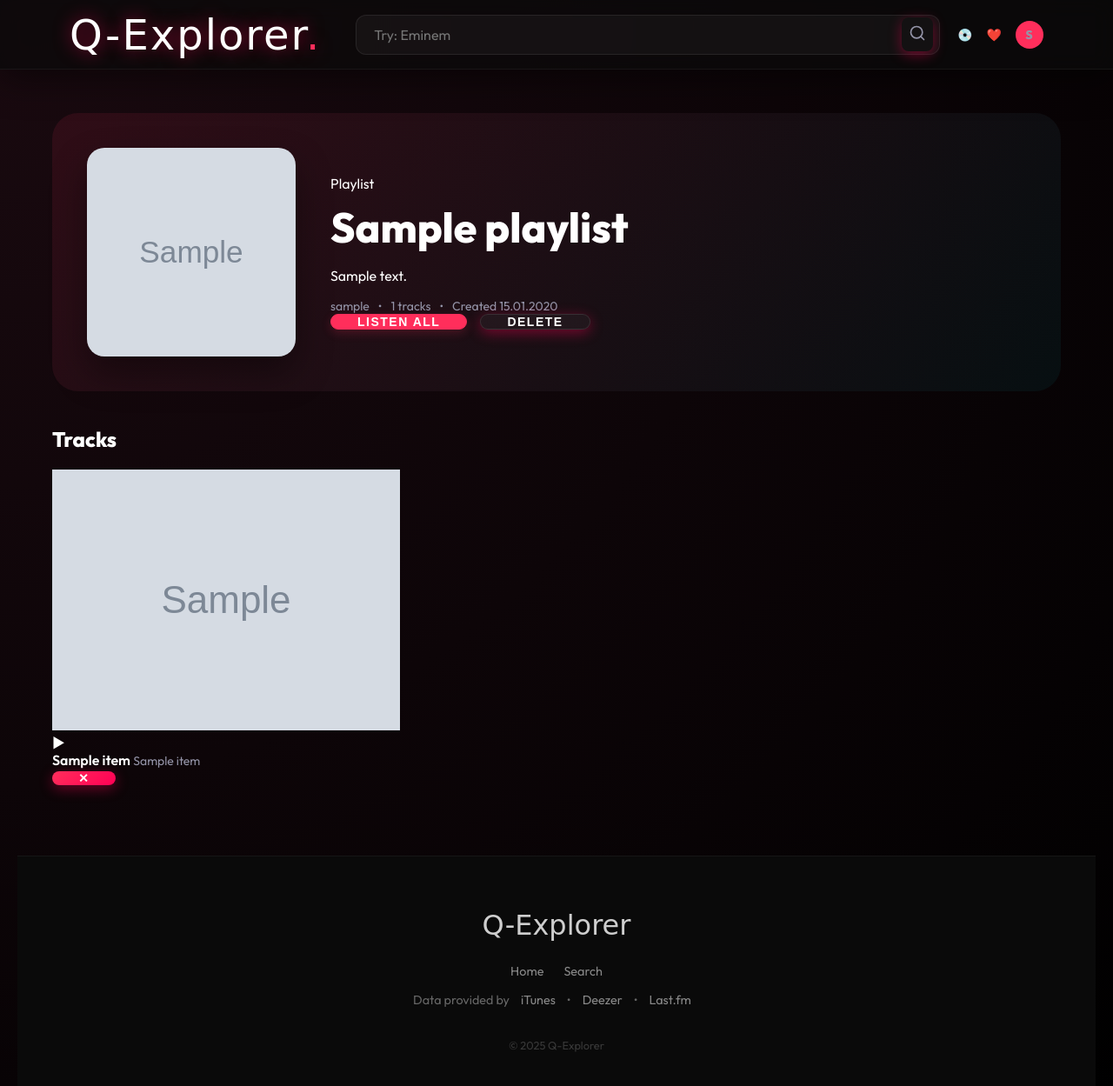
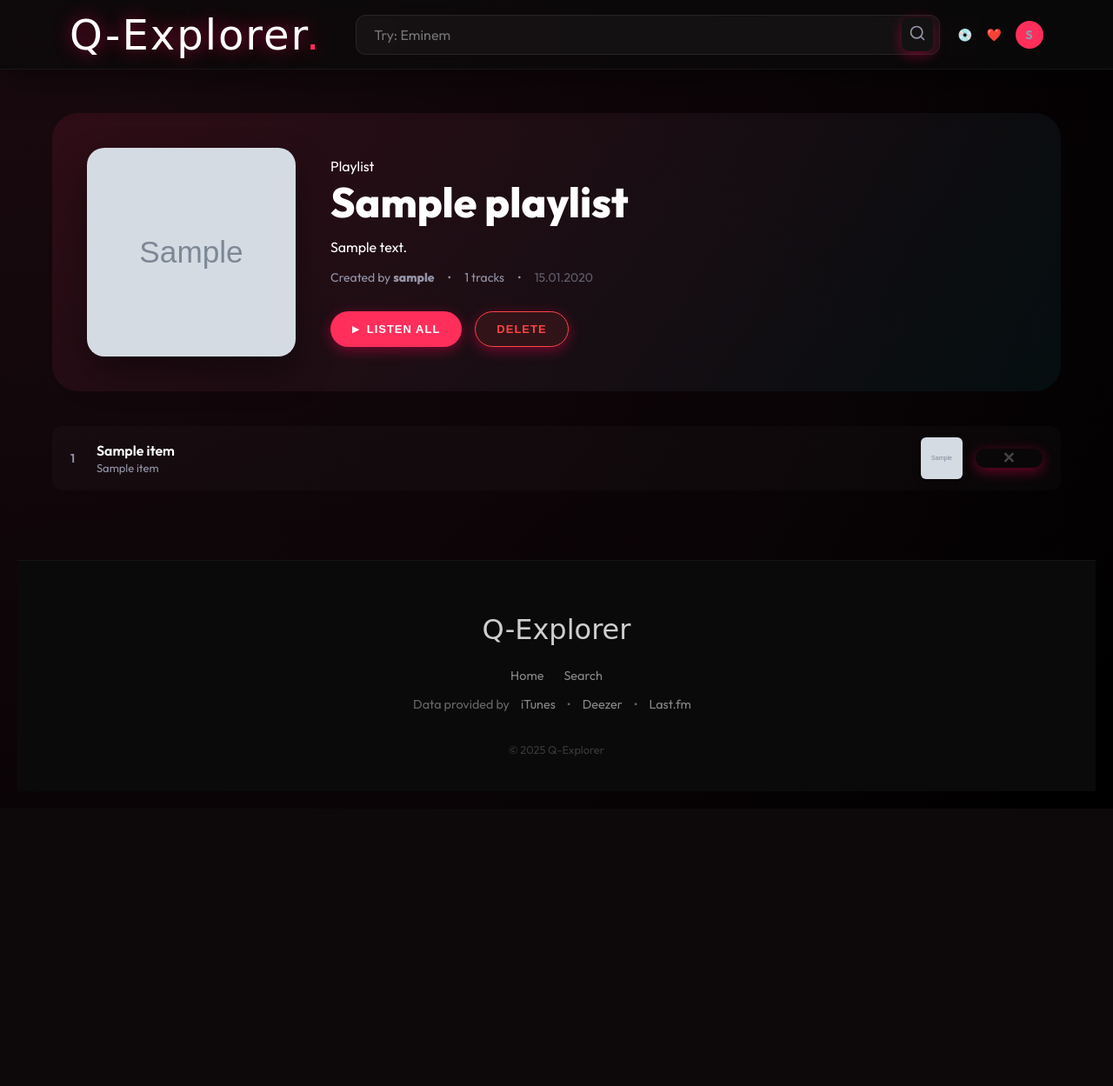
Before and after one commit to ilsgeorg-byte/q-explorer, a Flask app: page /playlist/1 in a window 1280 px wide. Shown: the top 1249 px of the page at 87% size. After the commit the page ends 930 px from the top, so only its background shows below. Run offline with Flask 3, Linux system fonts and the light colour scheme; a user stored in the database is signed in; tables that the repository leaves empty hold one stand-in row (values such as "Sample post"); grey boxes marked "Sample" are stand-in pictures; some web fonts are replaced.

Commit message:
Playlist refactoring

```diff
--- a/app.py
+++ b/app.py
@@ -606,14 +606,17 @@ def add_to_playlist():
     if playlist.user_id != current_user.id:
         return jsonify({'error': 'Access denied'}), 403
 
-    # Проверяем, нет ли уже этого трека в плейлисте
-    existing = PlaylistItem.query.filter_by(playlist_id=playlist_id, track_id=str(track_data['id'])).first()
+    # Combined ID to store album reference: "albumId|trackId"
+    stored_id = f"{track_data.get('albumId', '')}|{track_data['id']}" if track_data.get('albumId') else str(track_data['id'])
+
+    # Check for existing item
+    existing = PlaylistItem.query.filter_by(playlist_id=playlist_id, track_id=stored_id).first()
     if existing:
         return jsonify({'status': 'already_exists'})
 
     new_item = PlaylistItem(
         playlist_id=playlist_id,
-        track_id=str(track_data['id']),
+        track_id=stored_id,
         title=track_data['title'],
         artist_name=track_data.get('artist'),
         image_url=track_data.get('img')
--- a/static/script.js
+++ b/static/script.js
@@ -12,6 +12,7 @@ function openMusicModal(spotifyLink, appleCollectionId, appleTrackId, youtubeLin
     // Store metadata for playlist picker
     currentModalTrack = {
         id: appleTrackId || appleCollectionId,
+        albumId: appleCollectionId,
         title: trackTitle,
         artist: artistName,
         img: imgUrl
--- a/static/style.css
+++ b/static/style.css
@@ -2068,12 +2068,28 @@ button:hover {
     display: flex;
     align-items: center;
     justify-content: center;
-}
-
-.playlist-art img {
+    box-shadow: 0 8px 20px rgba(0, 0, 0, 0.3);
+}
+
+/* 2x2 Grid for Artwork Collage */
+.art-collage {
+    display: grid;
+    grid-template-columns: repeat(2, 1fr);
+    grid-template-rows: repeat(2, 1fr);
+    width: 100%;
+    height: 100%;
+}
+
+.art-collage img {
     width: 100%;
     height: 100%;
     object-fit: cover;
+}
+
+/* If only 1 or 2 images, handle gracefully */
+.art-collage img:only-child {
+    grid-column: span 2;
+    grid-row: span 2;
 }
 
 .empty-art {
@@ -2120,15 +2136,101 @@ button:hover {
 
 .playlist-meta h1 {
     font-size: 48px;
-    margin: 10px 0;
+    margin: 5px 0 15px 0;
+    line-height: 1.1;
 }
 
 .playlist-meta .stats {
     display: flex;
     align-items: center;
-    gap: 10px;
+    gap: 15px;
     color: var(--text-sub);
     font-size: 14px;
+    margin-bottom: 30px;
+}
+
+.playlist-meta .actions {
+    display: flex;
+    gap: 15px;
+    margin-top: 10px;
+}
+
+/* Premium Button Style (like modal buttons) */
+.btn-premium {
+    display: inline-flex;
+    align-items: center;
+    justify-content: center;
+    padding: 12px 24px;
+    border-radius: 50px;
+    font-weight: 700;
+    font-size: 13px;
+    text-transform: uppercase;
+    letter-spacing: 1px;
+    cursor: pointer;
+    transition: 0.2s;
+    text-decoration: none;
+    border: 1px solid transparent;
+}
+
+.btn-premium-primary {
+    background: var(--primary);
+    color: #fff;
+}
+
+.btn-premium-primary:hover {
+    background: #ff4770;
+    transform: translateY(-2px);
+    box-shadow: 0 5px 15px rgba(255, 0, 85, 0.4);
+}
+
+.btn-premium-danger {
+    background: rgba(255, 68, 68, 0.1);
+    border-color: #ff4444;
+    color: #ff4444;
+}
+
+.btn-premium-danger:hover {
+    background: #ff4444;
+    color: #fff;
+    transform: translateY(-2px);
+    box-shadow: 0 5px 15px rgba(255, 68, 68, 0.4);
+}
+
+.btn-premium-glass {
+    background: rgba(255, 255, 255, 0.05);
+    border-color: rgba(255, 255, 255, 0.2);
+    color: #fff;
+}
+
+.btn-premium-glass:hover {
+    background: rgba(255, 255, 255, 0.15);
+    border-color: #fff;
+}
+
+/* MINI ACTIONS FOR CARDS */
+.playlist-actions {
+    margin-top: 15px;
+    display: flex;
+    justify-content: flex-end;
+}
+
+.btn-delete-mini {
+    background: rgba(255, 68, 68, 0.1);
+    border: 1px solid rgba(255, 68, 68, 0.2);
+    color: #ff4444;
+    padding: 6px 12px;
+    border-radius: 12px;
+    font-size: 11px;
+    font-weight: 700;
+    text-transform: uppercase;
+    cursor: pointer;
+    transition: 0.2s;
+}
+
+.btn-delete-mini:hover {
+    background: #ff4444;
+    color: #fff;
+    border-color: #ff4444;
 }
 
 /* Modal Styling */
@@ -2201,3 +2303,79 @@ button:hover {
     background: var(--primary);
     color: #fff;
 }
+
+/* COMPACT TRACK ROWS FOR PLAYLISTS */
+.track-row-compact {
+    display: flex;
+    align-items: center;
+    padding: 12px 20px;
+    border-radius: 12px;
+    transition: 0.2s;
+    background: rgba(255, 255, 255, 0.02);
+    margin-bottom: 8px;
+    border: 1px solid transparent;
+}
+
+.track-row-compact:hover {
+    background: rgba(255, 255, 255, 0.05);
+    border-color: rgba(255, 255, 255, 0.1);
+}
+
+.track-num-compact {
+    width: 30px;
+    color: var(--text-sub);
+    font-size: 14px;
+    font-weight: 600;
+}
+
+.track-info-compact {
+    flex: 1;
+    margin-right: 20px;
+}
+
+.track-title-compact {
+    font-weight: 600;
+    color: #fff;
+    margin-bottom: 2px;
+}
+
+.track-artist-compact {
+    font-size: 13px;
+    color: var(--text-sub);
+}
+
+.track-art-compact {
+    width: 48px;
+    height: 48px;
+    border-radius: 6px;
+    overflow: hidden;
+    cursor: pointer;
+    transition: 0.2s;
+    box-shadow: 0 4px 10px rgba(0, 0, 0, 0.3);
+}
+
+.track-art-compact:hover {
+    transform: scale(1.1);
+    box-shadow: 0 4px 15px var(--primary-dim);
+}
+
+.track-art-compact img {
+    width: 100%;
+    height: 100%;
+    object-fit: cover;
+}
+
+.btn-remove-track {
+    margin-left: 15px;
+    background: transparent;
+    border: none;
+    color: #444;
+    font-size: 18px;
+    cursor: pointer;
+    transition: 0.2s;
+}
+
+.btn-remove-track:hover {
+    color: #ff4444;
+    transform: scale(1.2);
+}
--- a/templates/views/playlist_detail.html
+++ b/templates/views/playlist_detail.html
@@ -2,7 +2,14 @@
     <div class="playlist-header glass-card">
         <div class="playlist-cover">
             {% if playlist.items %}
-            <img src="{{ playlist.items[0].image_url|replace('100x100bb', '600x600bb') }}" alt="{{ playlist.name }}">
+            {% set ns = namespace(found=[]) %}
+            {% for item in playlist.items %}
+            {% if item.image_url not in ns.found and ns.found|length < 4 %} {% set ns.found=ns.found + [item.image_url]
+                %} {% endif %} {% endfor %} <div class="art-collage">
+                {% for img in ns.found %}
+                <img src="{{ img|replace('100x100bb', '600x600bb') }}" loading="lazy">
+                {% endfor %}
+        </div>
         {% else %}
         <div class="empty-art-large">🎵</div>
         {% endif %}
@@ -14,50 +21,55 @@
         <p class="description">{{ playlist.description }}</p>
         {% endif %}
         <div class="stats">
-                <span>{{ playlist.owner.username }}</span>
+            <span>Created by <strong>{{ playlist.owner.username }}</strong></span>
             <span class="dot">•</span>
             <span>{{ playlist.items|length }} tracks</span>
             <span class="dot">•</span>
-                <span>Created {{ playlist.created_at.strftime('%d.%m.%Y') }}</span>
+            <span style="opacity: 0.6;">{{ playlist.created_at.strftime('%d.%m.%Y') }}</span>
         </div>
         <div class="actions">
-                <button class="btn-primary" onclick="playPlaylist({{ playlist.id }})">Listen All</button>
-                <button class="btn-glass" onclick="deletePlaylist({{ playlist.id }}, true)">Delete</button>
+            <button class="btn-premium btn-premium-primary" onclick="playPlaylist({{ playlist.id }})">
+                <span style="font-size: 10px; margin-right: 8px;">▶</span> Listen All
+            </button>
+            <button class="btn-premium btn-premium-danger" onclick="deletePlaylist({{ playlist.id }}, true)">
+                Delete
+            </button>
         </div>
     </div>
     </div>
 
     <div class="tracks-container">
-        <h2 class="tracks-title">Tracks</h2>
         {% if playlist.items %}
-        <div class="song-list card-grid">
+        <div class="song-list-compact">
             {% for item in playlist.items %}
-            <div class="song-card glass-card animate-in-up" style="animation-delay: {{ loop.index * 0.05 }}s">
-                <div class="song-art">
+            <div class="track-row-compact animate-in-up" style="animation-delay: {{ loop.index * 0.03 }}s"
+                onclick="openMusicModal('', '', '{{ item.track_id }}', '', '{{ item.title|replace('\'', '\\\'') }}', '{{ item.artist_name|replace('\'', '\\\'') }}', '{{ item.image_url }}')">
+
+                <div class="track-num-compact">{{ loop.index }}</div>
+
+                <div class="track-info-compact">
+                    <div class="track-title-compact">{{ item.title }}</div>
+                    <div class="track-artist-compact">{{ item.artist_name }}</div>
+                </div>
+
+                <!-- RIGHT SIDE: CLICKABLE ALBUM ARTWORK -->
+                {% set album_id = item.track_id.split('|')[0] if '|' in item.track_id else '' %}
+                <div class="track-art-compact"
+                    onclick="event.stopPropagation(); if('{{ album_id }}') window.location.href='/album/{{ album_id }}'"
+                    title="Go to Album">
                     <img src="{{ item.image_url }}" alt="{{ item.title }}" loading="lazy">
-                    <div class="song-overlay">
-                        <a href="https://music.youtube.com/search?q={{ item.artist_name|urlencode }}+{{ item.title|urlencode }}"
-                            target="_blank" class="play-btn">▶</a>
                 </div>
-                </div>
-                <div class="song-info">
-                    <div class="song-main">
-                        <span class="song-title">{{ item.title }}</span>
-                        <span class="song-artist">{{ item.artist_name }}</span>
-                    </div>
-                    <div class="song-actions">
-                        <button class="btn-icon remove-track"
-                            onclick="removeFromPlaylist({{ playlist.id }}, '{{ item.track_id }}')"
+
+                <button class="btn-remove-track"
+                    onclick="event.stopPropagation(); removeFromPlaylist({{ playlist.id }}, '{{ item.track_id }}')"
                     title="Remove from playlist">✕</button>
-                    </div>
-                </div>
             </div>
             {% endfor %}
         </div>
         {% else %}
         <div class="empty-tracks glass-card">
             <p>This playlist has no tracks yet. Add something from the search!</p>
-            <a href="/" class="btn-glass">Find Music</a>
+            <a href="/" class="btn-premium btn-premium-glass">Find Music</a>
         </div>
         {% endif %}
     </div>
```
Also changed, not shown: templates/views/playlists.html (+13 -6 lines), templates/views/profile.html (+12 -5 lines). Lines whose indentation alone changed are shown as unchanged.
